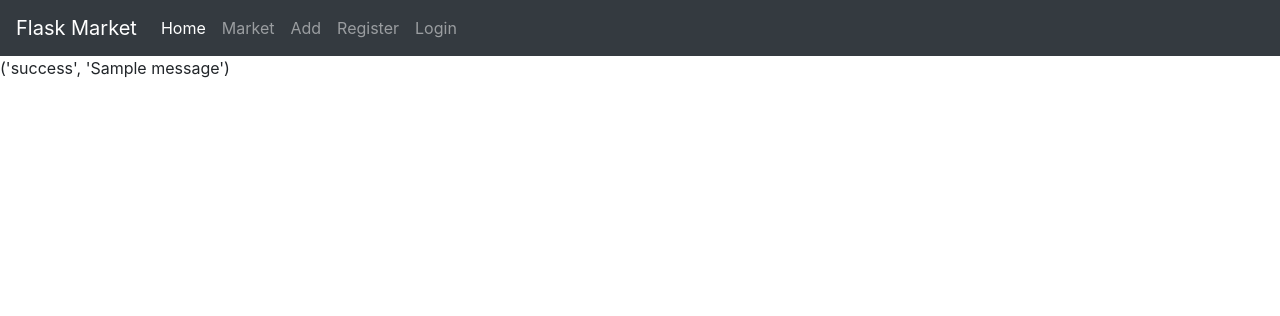
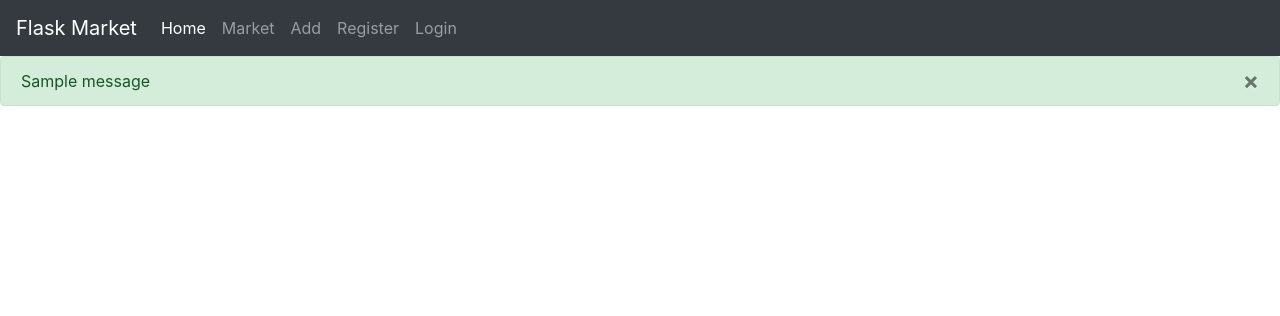
Before and after one commit to spencerbbrian/portfolio, a Python web app: template Flask/templates/edit.html in a window 1280 px wide. Shown: the top 316 px of the page. Run offline with Jinja, Linux system fonts and the light colour scheme; the template is opened without the code that fills it, so the values that code supplies are empty; tables that the repository leaves empty hold one stand-in row (values such as "Sample post"); one stand-in notice (Sample message) is shown.

Commit message:
complete alerts for flash messages

```diff
--- a/Flask/flask_market/market/routes.py
+++ b/Flask/flask_market/market/routes.py
@@ -46,5 +46,5 @@ def register_page():
         return redirect(url_for('market_page'))
     if form.errors != {}: #If there are errors from the validations in the model
         for err_msg in form.errors.values():
-            flash(f'There was an error with creating a user: {err_msg}')
+            flash(f'There was an error with creating a user: {err_msg}', category='danger')
     return render_template('register.html', form=form)
--- a/Flask/flask_market/market/templates/base.html
+++ b/Flask/flask_market/market/templates/base.html
@@ -44,8 +44,13 @@
       </nav>
       {% with messages = get_flashed_messages(with_categories=true) %}
         {% if messages %}
-          {% for message in messages %}
-            <p>{{ message }}</p>
+          {% for category, message in messages %}
+            <div class="alert alert-{{ category }}">
+              <button type="button" class="m1-2 mb-1 close" data-dismiss="alert" aria-label="Close">
+                <span aria-hidden="true">&times;</span>
+              </button>
+              {{ message }}
+            </div>
           {% endfor %}
         {% endif%}
       {% endwith %}
```
